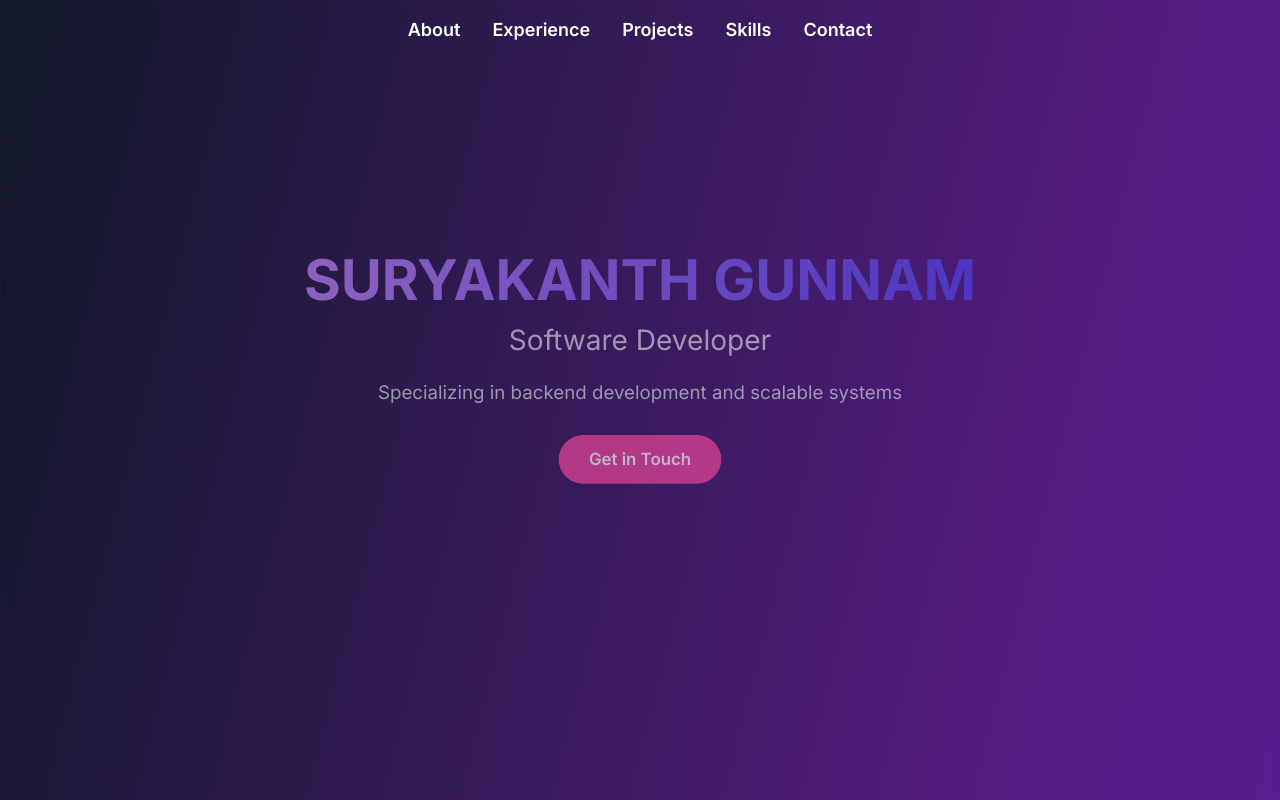
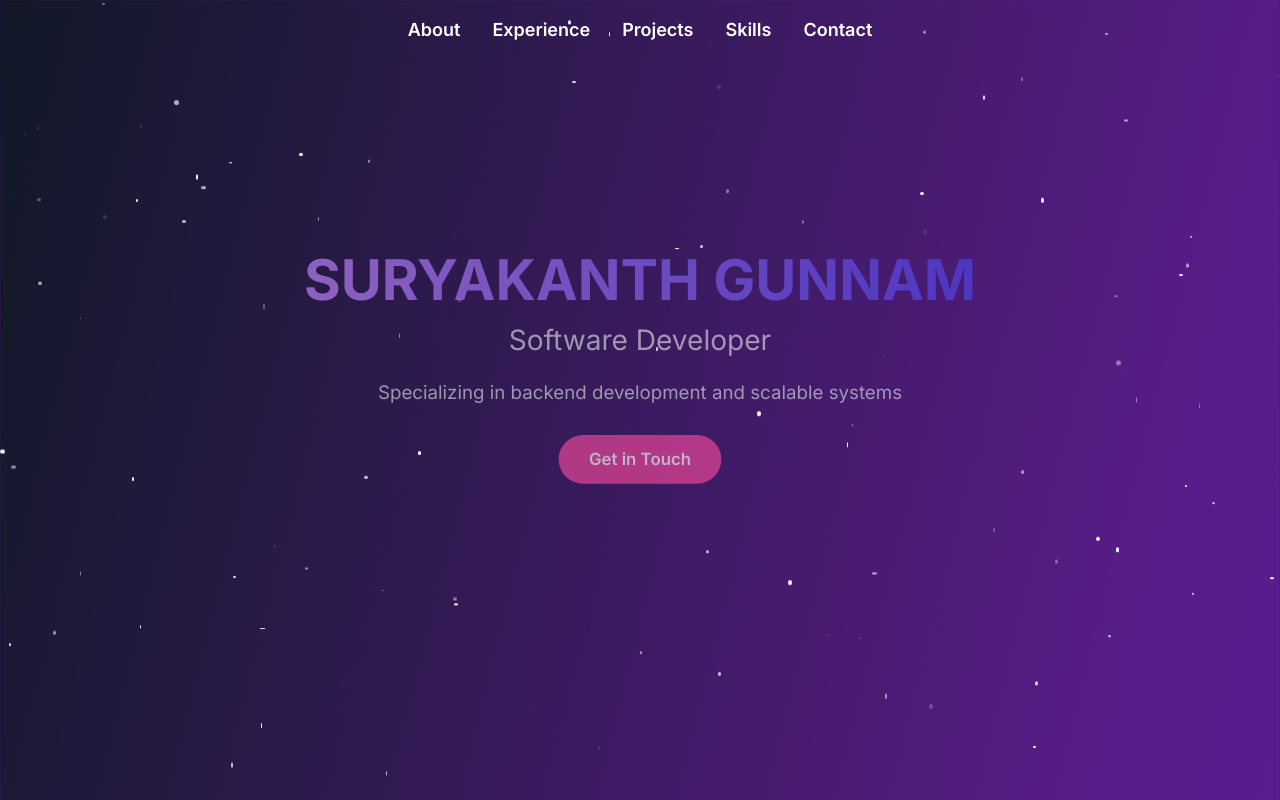
Before and after one commit to surya14b/portfoliov2, a Next.js app: page / in a window 1280 px wide. Shown: the top 800 px of the page. Built offline with nearby package versions, Linux system fonts and the light colour scheme.

Commit message:
particle
implemented particle effect

```diff
--- a/app/layout.tsx
+++ b/app/layout.tsx
@@ -1,5 +1,6 @@
 import './globals.css'
 import { Inter } from 'next/font/google'
+import ParticleBackground from '@/components/ParticleBackground'
 
 const inter = Inter({ subsets: ['latin'] })
 
@@ -16,6 +17,7 @@ export default function RootLayout({
   return (
     <html lang="en">
       <body className={`${inter.className} bg-gradient-to-br from-gray-900 via-purple-900 to-violet-800 min-h-screen text-white`}>
+        <ParticleBackground />
         {children}
       </body>
     </html>
--- /dev/null
+++ b/components/ParticleBackground.tsx
@@ -0,0 +1,45 @@
+'use client'
+
+import { motion } from 'framer-motion'
+import { useEffect, useState } from 'react'
+
+export default function ParticleBackground() {
+  const [mounted, setMounted] = useState(false)
+
+  useEffect(() => {
+    setMounted(true)
+  }, [])
+
+  if (!mounted) return null
+
+  return (
+    <motion.div
+      className="fixed inset-0 z-0 pointer-events-none"
+      initial={{ opacity: 0 }}
+      animate={{ opacity: 1 }}
+      transition={{ duration: 1 }}
+    >
+      {[...Array(100)].map((_, i) => (
+        <motion.div
+          key={i}
+          className="absolute rounded-full bg-white"
+          style={{
+            top: `${Math.random() * 100}%`,
+            left: `${Math.random() * 100}%`,
+            width: `${Math.random() * 4 + 1}px`,
+            height: `${Math.random() * 4 + 1}px`,
+          }}
+          animate={{
+            y: [0, -30, 0],
+            opacity: [0, 1, 0],
+          }}
+          transition={{
+            duration: Math.random() * 3 + 2,
+            repeat: Infinity,
+            delay: Math.random() * 2,
+          }}
+        />
+      ))}
+    </motion.div>
+  )
+}
```
